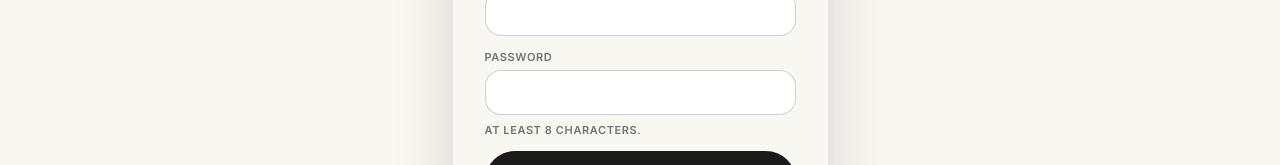
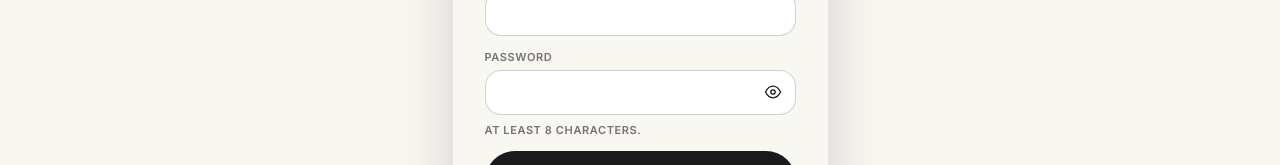
Before and after one commit to NelliPestych/go-it-skin-match, a React (Vite) app in the folder frontend/: page /auth in a window 1280 px wide. Shown: the part 388-553 px from the top of the page. Built offline with nearby package versions, Linux system fonts and the light colour scheme; no server answers; what @mediapipe/tasks-vision would draw is missing.

Commit message:
design cleanup

```diff
--- a/frontend/src/index.css
+++ b/frontend/src/index.css
@@ -3363,6 +3363,51 @@ select {
   border-color: var(--text);
 }
 
+/* Password field with reveal toggle. */
+.auth-input-wrap {
+  position: relative;
+  display: block;
+}
+
+.auth-input-wrap input {
+  width: 100%;
+  box-sizing: border-box;
+  padding-right: 46px; /* room for the eye button */
+}
+
+.auth-reveal {
+  position: absolute;
+  top: 50%;
+  right: 6px;
+  transform: translateY(-50%);
+  display: inline-flex;
+  align-items: center;
+  justify-content: center;
+  width: 34px;
+  height: 34px;
+  padding: 0;
+  border: none;
+  background: transparent;
+  border-radius: var(--r-md);
+  color: var(--text);
+  cursor: pointer;
+  transition: opacity 0.15s ease;
+}
+
+.auth-reveal:hover {
+  opacity: 0.7;
+}
+
+.auth-reveal:focus-visible {
+  outline: 2px solid var(--text-30);
+  outline-offset: 1px;
+}
+
+.auth-reveal:disabled {
+  cursor: not-allowed;
+  opacity: 0.5;
+}
+
 .auth-field-hint {
   font-size: 11px;
   color: var(--text-50);
--- a/frontend/src/pages/AuthPage.tsx
+++ b/frontend/src/pages/AuthPage.tsx
@@ -9,6 +9,28 @@ type Mode = "signup" | "login";
 
 // Same-origin only. Rejects `//evil.com`, `/\evil.com`, scheme URIs.
 const SAFE_NEXT_RE = /^\/[^/\\]/;
+
+// Lightweight client-side check — catches the common "no @ / no domain" cases
+// before we ever hit the server, so users see a friendly hint instantly.
+const EMAIL_RE = /^[^\s@]+@[^\s@]+\.[^\s@]+$/;
+
+/**
+ * Turn whatever the API throws into a calm, human message.
+ * Raw FastAPI/Pydantic validation payloads (JSON arrays) never reach the user;
+ * the backend's own short messages ("Invalid email or password") pass through.
+ */
+function friendlyAuthError(err: unknown): string {
+  const raw = (err instanceof Error ? err.message : "").trim();
+  if (!raw) return "Something went wrong. Please try again.";
+  // Raw JSON validation payload — don't show it verbatim.
+  if (raw.startsWith("[") || raw.startsWith("{")) {
+    return /email/i.test(raw)
+      ? "Please enter a valid email address."
+      : "Please check your details and try again.";
+  }
+  if (/valid email/i.test(raw)) return "Please enter a valid email address.";
+  return raw;
+}
 
 const COPY: Record<Mode, { headline: string; subhead: string; cta: string }> = {
   signup: {
@@ -38,6 +60,7 @@ export default function AuthPage() {
   const [mode, setMode] = useState<Mode>("signup");
   const [email, setEmail] = useState("");
   const [password, setPassword] = useState("");
+  const [showPassword, setShowPassword] = useState(false);
   const [error, setError] = useState<string | null>(null);
   const [submitting, setSubmitting] = useState(false);
 
@@ -57,6 +80,10 @@ export default function AuthPage() {
       setError("Please fill in both fields.");
       return;
     }
+    if (!EMAIL_RE.test(trimmedEmail)) {
+      setError("Please enter a valid email address.");
+      return;
+    }
     if (password.length < 8) {
       setError("Password must be at least 8 characters.");
       return;
@@ -71,11 +98,7 @@ export default function AuthPage() {
       }
       navigate(nextPath, { replace: true });
     } catch (err) {
-      setError(
-        err instanceof Error && err.message
-          ? err.message
-          : "Something went wrong. Please try again.",
-      );
+      setError(friendlyAuthError(err));
     } finally {
       setSubmitting(false);
     }
@@ -150,8 +173,9 @@ export default function AuthPage() {
           </label>
           <label className="auth-field">
             <span>Password</span>
+            <div className="auth-input-wrap">
               <input
-              type="password"
+                type={showPassword ? "text" : "password"}
                 autoComplete={mode === "signup" ? "new-password" : "current-password"}
                 required
                 minLength={8}
@@ -160,6 +184,39 @@ export default function AuthPage() {
                 onChange={(e) => setPassword(e.target.value)}
                 disabled={submitting}
               />
+              <button
+                type="button"
+                className="auth-reveal"
+                onClick={() => setShowPassword((v) => !v)}
+                aria-label={showPassword ? "Hide password" : "Show password"}
+                aria-pressed={showPassword}
+                title={showPassword ? "Hide password" : "Show password"}
+                disabled={submitting}
+              >
+                {showPassword ? (
+                  <svg width="20" height="20" viewBox="0 0 24 24" fill="none" aria-hidden="true">
+                    <path
+                      d="M3 3l18 18M10.6 10.6a2 2 0 002.8 2.8M9.4 5.2A9.6 9.6 0 0112 5c5 0 9 4.5 9 7 0 1-.7 2.3-1.9 3.6M6.3 6.3C3.9 7.7 3 10 3 12c0 2.5 4 7 9 7 1.4 0 2.7-.3 3.8-.9"
+                      stroke="currentColor"
+                      strokeWidth="1.6"
+                      strokeLinecap="round"
+                      strokeLinejoin="round"
+                    />
+                  </svg>
+                ) : (
+                  <svg width="20" height="20" viewBox="0 0 24 24" fill="none" aria-hidden="true">
+                    <path
+                      d="M3 12s3.5-7 9-7 9 7 9 7-3.5 7-9 7-9-7-9-7z"
+                      stroke="currentColor"
+                      strokeWidth="1.6"
+                      strokeLinecap="round"
+                      strokeLinejoin="round"
+                    />
+                    <circle cx="12" cy="12" r="2.6" stroke="currentColor" strokeWidth="1.6" />
+                  </svg>
+                )}
+              </button>
+            </div>
             <span className="auth-field-hint">At least 8 characters.</span>
           </label>
 
```
Also changed, not shown: 1 other file (tests, documents, lock files or other folders). Lines whose indentation alone changed are shown as unchanged.
